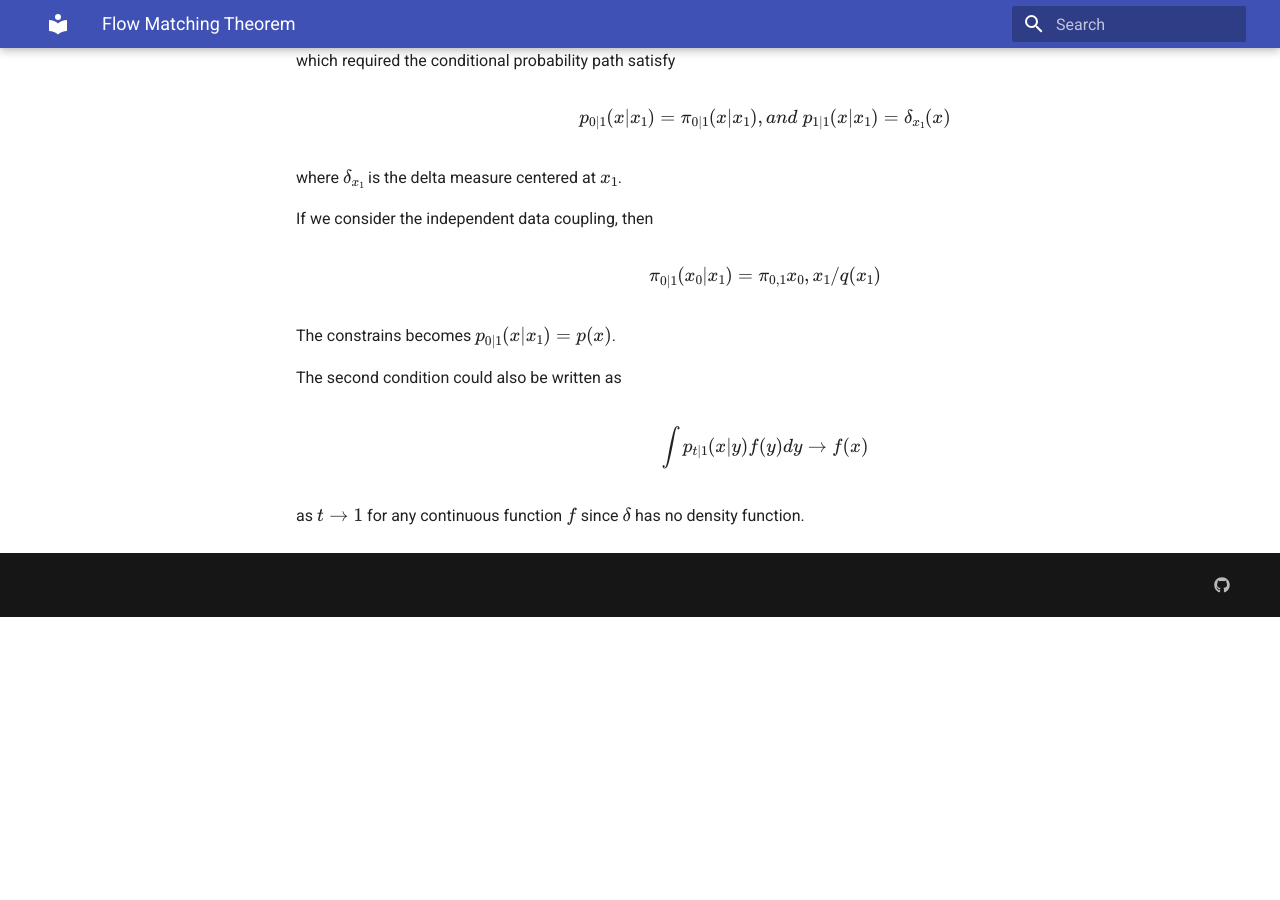
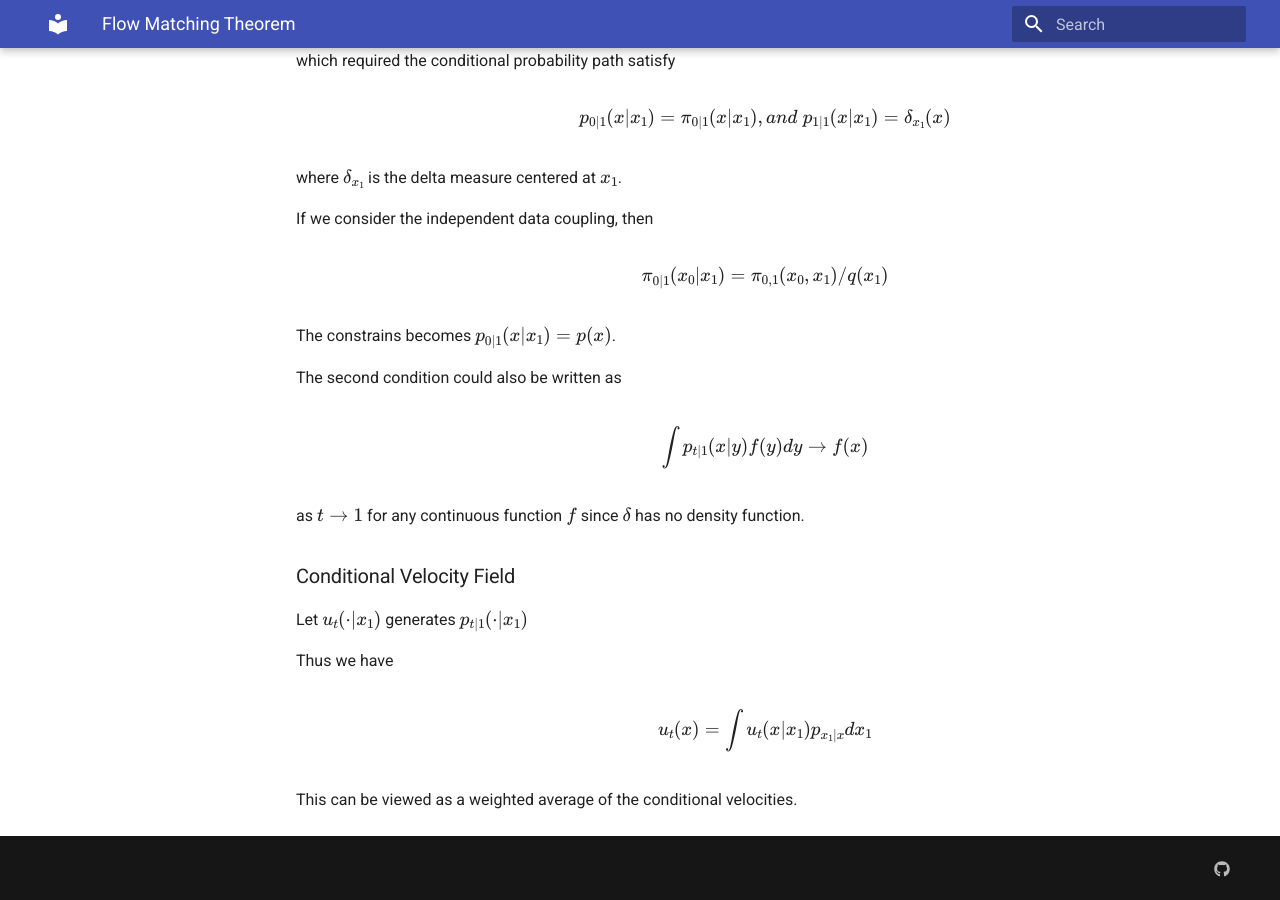
Before and after one commit to MAD-SG/generative-ai-start-to-surrender, an MkDocs documentation site: the page built from docs/book/chapter9_flow_matching/flow_matching_theory.md, in a window 1280 px wide and 900 px high, scrolled down 989 px. Built offline with MkDocs 1.6.1 and Material for MkDocs 9.7.7, drawn with Linux system fonts in a browser that asks for light colours; before the commit the page ends 1606 px from its top, so only the background shows below that.

Commit message:
flow matching

```diff
--- a/docs/book/chapter9_flow_matching/flow_matching_theory.md
+++ b/docs/book/chapter9_flow_matching/flow_matching_theory.md
@@ -38,7 +38,7 @@ where $\delta_{x_1}$ is the delta measure centered at $x_1$.
 
 If we consider the independent data coupling, then
 
-$$\pi_{0|1}(x_0|x_1) = \pi_{0,1}{x_0,x_1}/q(x_1)$$
+$$\pi_{0|1}(x_0|x_1) = \pi_{0,1}(x_0,x_1)/q(x_1)$$
 
 The constrains becomes $p_{0|1}(x|x_1) = p(x)$.
 
@@ -47,3 +47,13 @@ The second condition could also be written as
 $$\int p_{t|1}(x|y) f(y) d y \rightarrow f(x)$$
 
 as $t\rightarrow 1$ for any continuous function $f$ since $\delta$ has no density function.
+
+### Conditional Velocity Field
+
+Let $u_t(\cdot|x_1)$ generates $p_{t|1}(\cdot | x_1)$
+
+Thus we have
+
+$$u_t(x) = \int u_t(x|x_1) p_{x_1|x} d x_1$$
+
+This can be viewed as a weighted average of the conditional velocities.
```
Also changed, not shown: docs/book/chapter3_energy_based_model/score_matching.md (+1 -2 lines).
